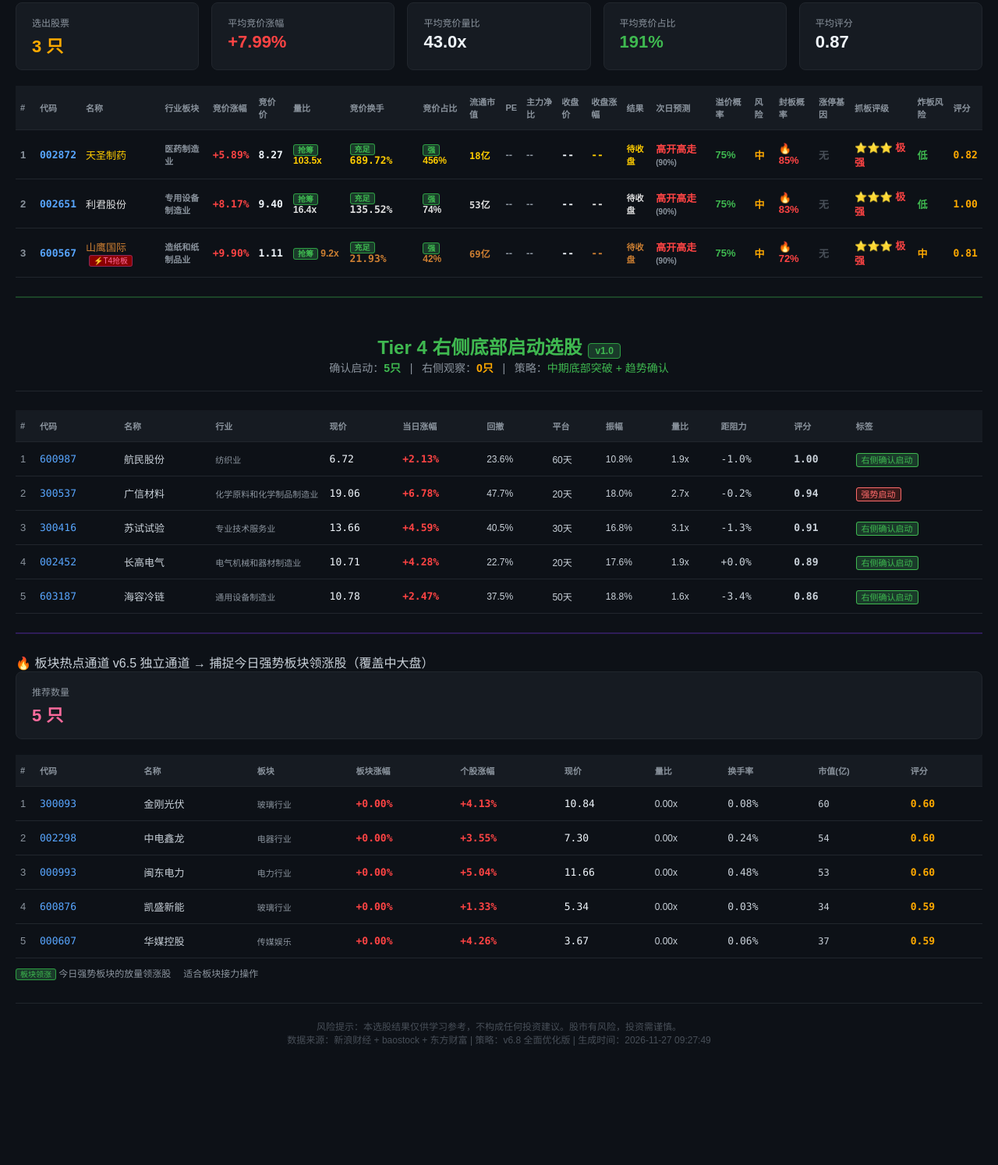
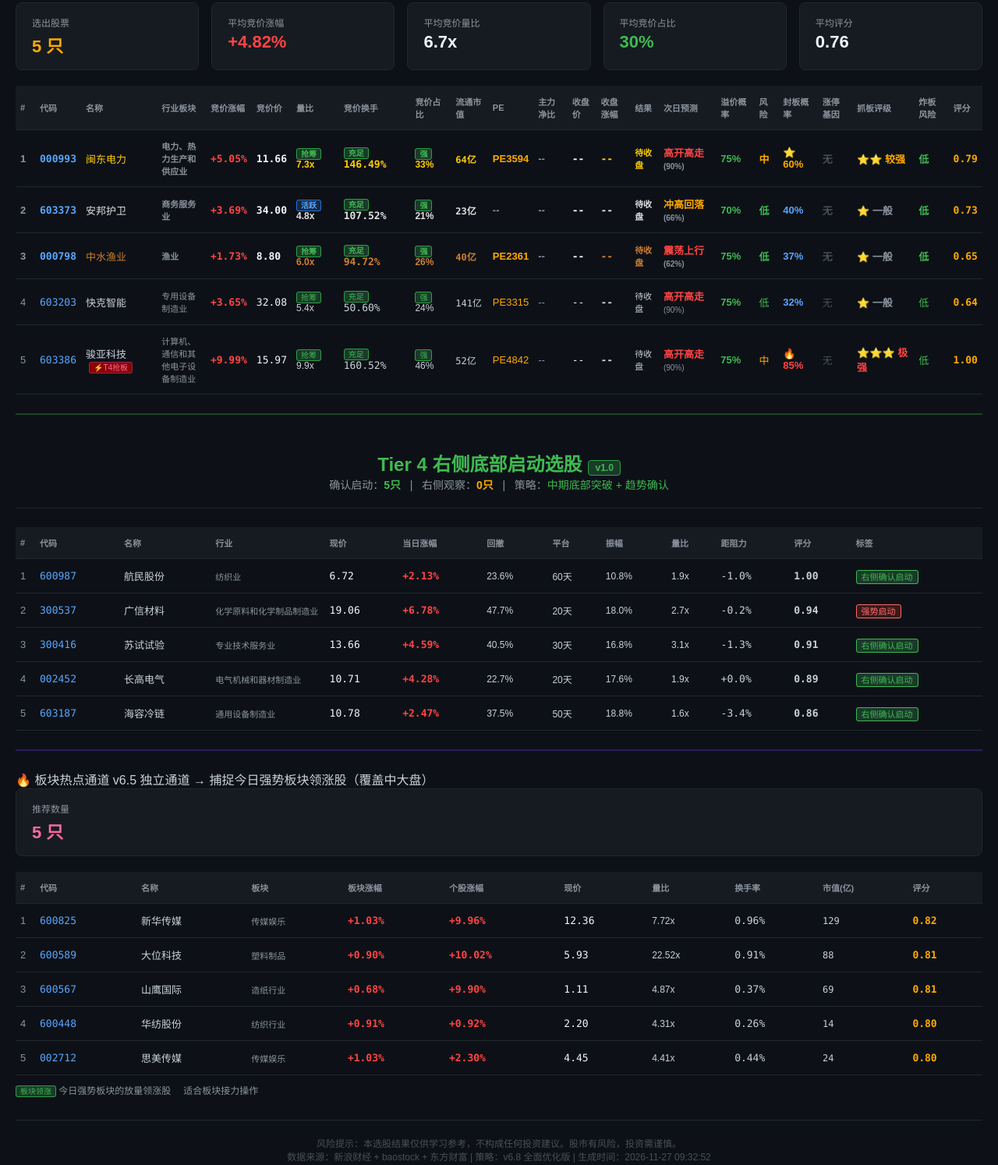
Before and after one commit to shujun-jinyan/gupiao-reports, a plain HTML site: page auction.html in a window 1280 px wide. Shown: the part 1106-2600 px from the top of the page at 78% size. Before the commit the page ends 2487 px from the top, so only its background shows below. Drawn offline with Linux system fonts and the light colour scheme.

Commit message:
chore: 自动同步报告 2026-11-27 09:32

```diff
--- a/auction.html
+++ b/auction.html
@@ -75,9 +75,9 @@
     <div class="header">
         <h1>早盘竞价选股结果<span class="badge">v6.8 全面优化版</span><span class="badge" style="background:#2a1a3a;color:#c084fc;border:1px solid #7c3aed;">尾盘v1.1</span></h1>
         <div class="subtitle">
-            选股结果：<span style="color:#ffaa00;font-size:20px;font-weight:bold">3只</span>
+            选股结果：<span style="color:#ffaa00;font-size:20px;font-weight:bold">5只</span>
             &nbsp;&nbsp;|&nbsp;&nbsp;
-            更新时间：<span style="color:#ffaa00;font-weight:bold">11-27 09:27</span>
+            更新时间：<span style="color:#ffaa00;font-weight:bold">11-27 09:32</span>
             &nbsp;&nbsp;|&nbsp;&nbsp;
             模式：<span style="color:#3fb950">早盘抓板预测</span> + <span style="color:#c084fc">尾盘复利选股</span> + <span style="color:#ffaa00">市场情绪感知</span> + <span style="color:#3fb950">待验证</span>
         </div>
@@ -120,7 +120,7 @@
         </p>
         <div class="sector-tags">
             <span style="color:#8b949e;font-size:12px;">今日热门板块：</span>
-            <span class="sector-tag" style="color:#ff4444">玻璃行业 +0.00%</span><span class="sector-tag" style="color:#ff4444">船舶制造 +0.00%</span><span class="sector-tag" style="color:#ff4444">传媒娱乐 +0.00%</span><span class="sector-tag" style="color:#ff4444">电力行业 +0.00%</span><span class="sector-tag" style="color:#ff4444">电器行业 +0.00%</span><span class="sector-tag" style="color:#ff4444">电子器件 +0.00%</span><span class="sector-tag" style="color:#ff4444">电子信息 +0.00%</span><span class="sector-tag" style="color:#ff4444">房地产 +0.00%</span><span class="sector-tag" style="color:#ff4444">发电设备 +0.00%</span><span class="sector-tag" style="color:#ff4444">飞机制造 +0.00%</span>
+            <span class="sector-tag" style="color:#ff4444">传媒娱乐 +1.03%</span><span class="sector-tag" style="color:#ff4444">纺织行业 +0.91%</span><span class="sector-tag" style="color:#ff4444">塑料制品 +0.90%</span><span class="sector-tag" style="color:#ff4444">开发区 +0.69%</span><span class="sector-tag" style="color:#ff4444">造纸行业 +0.68%</span><span class="sector-tag" style="color:#ff4444">机械行业 +0.58%</span><span class="sector-tag" style="color:#ff4444">房地产 +0.57%</span><span class="sector-tag" style="color:#ff4444">玻璃行业 +0.56%</span><span class="sector-tag" style="color:#ff4444">电子器件 +0.54%</span><span class="sector-tag" style="color:#ff4444">电力行业 +0.51%</span>
         </div>
         <div class="legend">
             <span><span class="tag-strong">强/抢筹/涨停</span> 优秀</span>
@@ -150,23 +150,23 @@
     <div class="stats">
         <div class="stat-card">
             <div class="label">选出股票</div>
-            <div class="value" style="color:#ffaa00">3 只</div>
+            <div class="value" style="color:#ffaa00">5 只</div>
         </div>
         <div class="stat-card">
             <div class="label">平均竞价涨幅</div>
-            <div class="value" style="color:#ff4444">+7.99%</div>
+            <div class="value" style="color:#ff4444">+4.82%</div>
         </div>
         <div class="stat-card">
             <div class="label">平均竞价量比</div>
-            <div class="value">43.0x</div>
+            <div class="value">6.7x</div>
         </div>
         <div class="stat-card">
             <div class="label">平均竞价占比</div>
-            <div class="value" style="color:#3fb950">191%</div>
+            <div class="value" style="color:#3fb950">30%</div>
         </div>
         <div class="stat-card">
             <div class="label">平均评分</div>
-            <div class="value">0.87</div>
+            <div class="value">0.76</div>
         </div>
     </div>
 
@@ -186,57 +186,93 @@
             <tbody>
         <tr style="color:#ffcc00;font-weight:bold">
             <td class="seq">1</td>
-            <td class="code">002872</td>
-            <td class="name">天圣制药  </td>
-            <td class="sector-name">医药制造业</td>
-            <td class="chg" style="color:#ff4444">+5.89%</td>
-            <td class="price">8.27</td>
-            <td class="vol"><span class="tag-strong">抢筹</span> 103.5x</td>
-            <td class="turnover"><span class="tag-strong">充足</span> 689.72%</td>
-            <td class="ratio"><span class="tag-strong">强</span> 456%</td>
-            <td class="mv">18亿</td>
+            <td class="code">000993</td>
+            <td class="name">闽东电力  </td>
+            <td class="sector-name">电力、热力生产和供应业</td>
+            <td class="chg" style="color:#ff4444">+5.05%</td>
+            <td class="price">11.66</td>
+            <td class="vol"><span class="tag-strong">抢筹</span> 7.3x</td>
+            <td class="turnover"><span class="tag-strong">充足</span> 146.49%</td>
+            <td class="ratio"><span class="tag-strong">强</span> 33%</td>
+            <td class="mv">64亿</td>
+            <td class="pe"><span style="color:#ffaa00">PE3594</span></td>
+            <td class="mf"><span style="color:#8b949e">--</span></td>
+            <td class="close-price">--</td><td class="close-chg">--</td><td class="result">待收盘</td>
+            <td class="pred"><span style="color:#ff4444;font-weight:bold">高开高走</span> <span style="font-size:10px;color:#8b949e">(90%)</span></td><td class="premium" style="color:#3fb950;font-weight:bold">75%</td><td class="risk" style="color:#ffaa00">中</td>
+            <td class="lu-prob" style="color:#ffaa00;font-weight:bold">⭐ 60%</td><td class="lu-gene"><span style="color:#484f58">无</span></td><td class="lu-rating" style="color:#ffaa00;font-weight:bold">⭐⭐ 较强</td><td class="lu-risk" style="color:#3fb950">低</td>
+            <td class="score" style="color:#ffaa00">0.79</td>
+        </tr>
+        <tr style="color:#e0e0e0;font-weight:bold">
+            <td class="seq">2</td>
+            <td class="code">603373</td>
+            <td class="name">安邦护卫  </td>
+            <td class="sector-name">商务服务业</td>
+            <td class="chg" style="color:#ff4444">+3.69%</td>
+            <td class="price">34.00</td>
+            <td class="vol"><span class="tag-ok">活跃</span> 4.8x</td>
+            <td class="turnover"><span class="tag-strong">充足</span> 107.52%</td>
+            <td class="ratio"><span class="tag-strong">强</span> 21%</td>
+            <td class="mv">23亿</td>
             <td class="pe"><span style="color:#8b949e">--</span></td>
+            <td class="mf"><span style="color:#8b949e">--</span></td>
+            <td class="close-price">--</td><td class="close-chg">--</td><td class="result">待收盘</td>
+            <td class="pred"><span style="color:#ffaa00;font-weight:bold">冲高回落</span> <span style="font-size:10px;color:#8b949e">(66%)</span></td><td class="premium" style="color:#3fb950;font-weight:bold">70%</td><td class="risk" style="color:#3fb950">低</td>
+            <td class="lu-prob" style="color:#58a6ff;font-weight:bold"> 40%</td><td class="lu-gene"><span style="color:#484f58">无</span></td><td class="lu-rating" style="color:#8b949e;font-weight:bold">⭐ 一般</td><td class="lu-risk" style="color:#3fb950">低</td>
+            <td class="score" style="color:#ffaa00">0.73</td>
+        </tr>
+        <tr style="color:#cd7f32;font-weight:bold">
+            <td class="seq">3</td>
+            <td class="code">000798</td>
+            <td class="name">中水渔业  </td>
+            <td class="sector-name">渔业</td>
+            <td class="chg" style="color:#ff4444">+1.73%</td>
+            <td class="price">8.80</td>
+            <td class="vol"><span class="tag-strong">抢筹</span> 6.0x</td>
+            <td class="turnover"><span class="tag-strong">充足</span> 94.72%</td>
+            <td class="ratio"><span class="tag-strong">强</span> 26%</td>
+            <td class="mv">40亿</td>
+            <td class="pe"><span style="color:#ffaa00">PE2361</span></td>
+            <td class="mf"><span style="color:#8b949e">--</span></td>
+            <td class="close-price">--</td><td class="close-chg">--</td><td class="result">待收盘</td>
+            <td class="pred"><span style="color:#ff4444;font-weight:bold">震荡上行</span> <span style="font-size:10px;color:#8b949e">(62%)</span></td><td class="premium" style="color:#3fb950;font-weight:bold">75%</td><td class="risk" style="color:#3fb950">低</td>
+            <td class="lu-prob" style="color:#58a6ff;font-weight:bold"> 37%</td><td class="lu-gene"><span style="color:#484f58">无</span></td><td class="lu-rating" style="color:#8b949e;font-weight:bold">⭐ 一般</td><td class="lu-risk" style="color:#3fb950">低</td>
+            <td class="score" style="color:#ffaa00">0.65</td>
+        </tr>
+        <tr >
+            <td class="seq">4</td>
+            <td class="code">603203</td>
+            <td class="name">快克智能  </td>
+            <td class="sector-name">专用设备制造业</td>
+            <td class="chg" style="color:#ff4444">+3.65%</td>
+            <td class="price">32.08</td>
+            <td class="vol"><span class="tag-strong">抢筹</span> 5.4x</td>
+            <td class="turnover"><span class="tag-strong">充足</span> 50.60%</td>
+            <td class="ratio"><span class="tag-strong">强</span> 24%</td>
+            <td class="mv">141亿</td>
+            <td class="pe"><span style="color:#ffaa00">PE3315</span></td>
+            <td class="mf"><span style="color:#8b949e">--</span></td>
+            <td class="close-price">--</td><td class="close-chg">--</td><td class="result">待收盘</td>
+            <td class="pred"><span style="color:#ff4444;font-weight:bold">高开高走</span> <span style="font-size:10px;color:#8b949e">(90%)</span></td><td class="premium" style="color:#3fb950;font-weight:bold">75%</td><td class="risk" style="color:#3fb950">低</td>
+            <td class="lu-prob" style="color:#58a6ff;font-weight:bold"> 32%</td><td class="lu-gene"><span style="color:#484f58">无</span></td><td class="lu-rating" style="color:#8b949e;font-weight:bold">⭐ 一般</td><td class="lu-risk" style="color:#3fb950">低</td>
+            <td class="score" style="color:#ffaa00">0.64</td>
+        </tr>
+        <tr >
+            <td class="seq">5</td>
+            <td class="code">603386</td>
+            <td class="name">骏亚科技 <span class="tag-hot" style="background:#8b0000">⚡T4抢板</span> </td>
+            <td class="sector-name">计算机、通信和其他电子设备制造业</td>
+            <td class="chg" style="color:#ff4444">+9.99%</td>
+            <td class="price">15.97</td>
+            <td class="vol"><span class="tag-strong">抢筹</span> 9.9x</td>
+            <td class="turnover"><span class="tag-strong">充足</span> 160.52%</td>
+            <td class="ratio"><span class="tag-strong">强</span> 46%</td>
+            <td class="mv">52亿</td>
+            <td class="pe"><span style="color:#ffaa00">PE4842</span></td>
             <td class="mf"><span style="color:#8b949e">--</span></td>
             <td class="close-price">--</td><td class="close-chg">--</td><td class="result">待收盘</td>
             <td class="pred"><span style="color:#ff4444;font-weight:bold">高开高走</span> <span style="font-size:10px;color:#8b949e">(90%)</span></td><td class="premium" style="color:#3fb950;font-weight:bold">75%</td><td class="risk" style="color:#ffaa00">中</td>
             <td class="lu-prob" style="color:#ff4444;font-weight:bold">🔥 85%</td><td class="lu-gene"><span style="color:#484f58">无</span></td><td class="lu-rating" style="color:#ff4444;font-weight:bold">⭐⭐⭐ 极强</td><td class="lu-risk" style="color:#3fb950">低</td>
-            <td class="score" style="color:#ffaa00">0.82</td>
-        </tr>
-        <tr style="color:#e0e0e0;font-weight:bold">
-            <td class="seq">2</td>
-            <td class="code">002651</td>
-            <td class="name">利君股份  </td>
-            <td class="sector-name">专用设备制造业</td>
-            <td class="chg" style="color:#ff4444">+8.17%</td>
-            <td class="price">9.40</td>
-            <td class="vol"><span class="tag-strong">抢筹</span> 16.4x</td>
-            <td class="turnover"><span class="tag-strong">充足</span> 135.52%</td>
-            <td class="ratio"><span class="tag-strong">强</span> 74%</td>
-            <td class="mv">53亿</td>
-            <td class="pe"><span style="color:#8b949e">--</span></td>
-            <td class="mf"><span style="color:#8b949e">--</span></td>
-            <td class="close-price">--</td><td class="close-chg">--</td><td class="result">待收盘</td>
-            <td class="pred"><span style="color:#ff4444;font-weight:bold">高开高走</span> <span style="font-size:10px;color:#8b949e">(90%)</span></td><td class="premium" style="color:#3fb950;font-weight:bold">75%</td><td class="risk" style="color:#ffaa00">中</td>
-            <td class="lu-prob" style="color:#ff4444;font-weight:bold">🔥 83%</td><td class="lu-gene"><span style="color:#484f58">无</span></td><td class="lu-rating" style="color:#ff4444;font-weight:bold">⭐⭐⭐ 极强</td><td class="lu-risk" style="color:#3fb950">低</td>
             <td class="score" style="color:#ffaa00">1.00</td>
-        </tr>
-        <tr style="color:#cd7f32;font-weight:bold">
-            <td class="seq">3</td>
-            <td class="code">600567</td>
-            <td class="name">山鹰国际 <span class="tag-hot" style="background:#8b0000">⚡T4抢板</span> </td>
-            <td class="sector-name">造纸和纸制品业</td>
-            <td class="chg" style="color:#ff4444">+9.90%</td>
-            <td class="price">1.11</td>
-            <td class="vol"><span class="tag-strong">抢筹</span> 9.2x</td>
-            <td class="turnover"><span class="tag-strong">充足</span> 21.93%</td>
-            <td class="ratio"><span class="tag-strong">强</span> 42%</td>
-            <td class="mv">69亿</td>
-            <td class="pe"><span style="color:#8b949e">--</span></td>
-            <td class="mf"><span style="color:#8b949e">--</span></td>
-            <td class="close-price">--</td><td class="close-chg">--</td><td class="result">待收盘</td>
-            <td class="pred"><span style="color:#ff4444;font-weight:bold">高开高走</span> <span style="font-size:10px;color:#8b949e">(90%)</span></td><td class="premium" style="color:#3fb950;font-weight:bold">75%</td><td class="risk" style="color:#ffaa00">中</td>
-            <td class="lu-prob" style="color:#ff4444;font-weight:bold">🔥 72%</td><td class="lu-gene"><span style="color:#484f58">无</span></td><td class="lu-rating" style="color:#ff4444;font-weight:bold">⭐⭐⭐ 极强</td><td class="lu-risk" style="color:#ffaa00">中</td>
-            <td class="score" style="color:#ffaa00">0.81</td>
         </tr></tbody>
         </table>
     </div>
@@ -368,68 +404,68 @@
             <tbody>
                 <tr>
                     <td class="seq">1</td>
-                    <td class="code">300093</td>
-                    <td class="name">金刚光伏</td>
-                    <td class="sector-name">玻璃行业</td>
-                    <td class="chg" style="color:#ff4444">+0.00%</td>
-                    <td class="chg" style="color:#ff4444">+4.13%</td>
-                    <td class="price">10.84</td>
-                    <td class="vol">0.00x</td>
-                    <td class="turnover">0.08%</td>
-                    <td class="mv">60</td>
-                    <td class="score" style="color:#ffaa00;font-weight:bold">0.60</td>
+                    <td class="code">600825</td>
+                    <td class="name">新华传媒</td>
+                    <td class="sector-name">传媒娱乐</td>
+                    <td class="chg" style="color:#ff4444">+1.03%</td>
+                    <td class="chg" style="color:#ff4444">+9.96%</td>
+                    <td class="price">12.36</td>
+                    <td class="vol">7.72x</td>
+                    <td class="turnover">0.96%</td>
+                    <td class="mv">129</td>
+                    <td class="score" style="color:#ffaa00;font-weight:bold">0.82</td>
                 </tr>
                 <tr>
                     <td class="seq">2</td>
-                    <td class="code">002298</td>
-                    <td class="name">中电鑫龙</td>
-                    <td class="sector-name">电器行业</td>
-                    <td class="chg" style="color:#ff4444">+0.00%</td>
-                    <td class="chg" style="color:#ff4444">+3.55%</td>
-                    <td class="price">7.30</td>
-                    <td class="vol">0.00x</td>
-                    <td class="turnover">0.24%</td>
-                    <td class="mv">54</td>
-                    <td class="score" style="color:#ffaa00;font-weight:bold">0.60</td>
+                    <td class="code">600589</td>
+                    <td class="name">大位科技</td>
+                    <td class="sector-name">塑料制品</td>
+                    <td class="chg" style="color:#ff4444">+0.90%</td>
+                    <td class="chg" style="color:#ff4444">+10.02%</td>
+                    <td class="price">5.93</td>
+                    <td class="vol">22.52x</td>
+                    <td class="turnover">0.91%</td>
+                    <td class="mv">88</td>
+                    <td class="score" style="color:#ffaa00;font-weight:bold">0.81</td>
                 </tr>
                 <tr>
                     <td class="seq">3</td>
-                    <td class="code">000993</td>
-                    <td class="name">闽东电力</td>
-                    <td class="sector-name">电力行业</td>
-                    <td class="chg" style="color:#ff4444">+0.00%</td>
-                    <td class="chg" style="color:#ff4444">+5.04%</td>
-                    <td class="price">11.66</td>
-                    <td class="vol">0.00x</td>
-                    <td class="turnover">0.48%</td>
-                    <td class="mv">53</td>
-                    <td class="score" style="color:#ffaa00;font-weight:bold">0.60</td>
+                    <td class="code">600567</td>
+                    <td class="name">山鹰国际</td>
+                    <td class="sector-name">造纸行业</td>
+                    <td class="chg" style="color:#ff4444">+0.68%</td>
+                    <td class="chg" style="color:#ff4444">+9.90%</td>
+                    <td class="price">1.11</td>
+                    <td class="vol">4.87x</td>
+                    <td class="turnover">0.37%</td>
+                    <td class="mv">69</td>
+                    <td class="score" style="color:#ffaa00;font-weight:bold">0.81</td>
                 </tr>
                 <tr>
                     <td class="seq">4</td>
-                    <td class="code">600876</td>
-                    <td class="name">凯盛新能</td>
-                    <td class="sector-name">玻璃行业</td>
-                    <td class="chg" style="color:#ff4444">+0.00%</td>
-                    <td class="chg" style="color:#ff4444">+1.33%</td>
-                    <td class="price">5.34</td>
-                    <td class="vol">0.00x</td>
-                    <td class="turnover">0.03%</td>
-                    <td class="mv">34</td>
-                    <td class="score" style="color:#ffaa00;font-weight:bold">0.59</td>
+                    <td class="code">600448</td>
+                    <td class="name">华纺股份</td>
+                    <td class="sector-name">纺织行业</td>
+                    <td class="chg" style="color:#ff4444">+0.91%</td>
+                    <td class="chg" style="color:#ff4444">+0.92%</td>
+                    <td class="price">2.20</td>
+                    <td class="vol">4.31x</td>
+                    <td class="turnover">0.26%</td>
+                    <td class="mv">14</td>
+                    <td class="score" style="color:#ffaa00;font-weight:bold">0.80</td>
                 </tr>
                 <tr>
                     <td class="seq">5</td>
-                    <td class="code">000607</td>
-                    <td class="name">华媒控股</td>
+                    <td class="code">002712</td>
+                    <td class="name">思美传媒</td>
                     <td class="sector-name">传媒娱乐</td>
-                    <td class="chg" style="color:#ff4444">+0.00%</td>
-                    <td class="chg" style="color:#ff4444">+4.26%</td>
-                    <td class="price">3.67</td>
-                    <td class="vol">0.00x</td>
-                    <td class="turnover">0.06%</td>
-                    <td class="mv">37</td>
-                    <td class="score" style="color:#ffaa00;font-weight:bold">0.59</td>
+                    <td class="chg" style="color:#ff4444">+1.03%</td>
+                    <td class="chg" style="color:#ff4444">+2.30%</td>
+                    <td class="price">4.45</td>
+                    <td class="vol">4.41x</td>
+                    <td class="turnover">0.44%</td>
+                    <td class="mv">24</td>
+                    <td class="score" style="color:#ffaa00;font-weight:bold">0.80</td>
                 </tr>
             </tbody>
         </table>
@@ -442,7 +478,7 @@
 
     <div class="footer">
         <p>风险提示：本选股结果仅供学习参考，不构成任何投资建议。股市有风险，投资需谨慎。</p>
-        <p>数据来源：新浪财经 + baostock + 东方财富 | 策略：v6.8 全面优化版 | 生成时间：2026-11-27 09:27:49</p>
+        <p>数据来源：新浪财经 + baostock + 东方财富 | 策略：v6.8 全面优化版 | 生成时间：2026-11-27 09:32:52</p>
     </div>
 </div>
 </body>
--- a/index.html
+++ b/index.html
@@ -137,7 +137,7 @@ tbody tr:hover { background:#1a1f2e; }
 <div id="toast"></div>
 
 <!-- 云端静态数据（发布时注入：当日竞价选股 + 站点信息） -->
-<script id="boot-data" type="application/json">{"site": "https://jjungp.top/", "generated": "2026-11-27 09:27", "picks": [{"code": "002872", "tcode": "sz002872", "name": "天圣制药", "auction_chg": 5.889884763124198, "score": 0.8157174067621454, "industry": "医药制造业"}, {"code": "002651", "tcode": "sz002651", "name": "利君股份", "auction_chg": 8.170310701956286, "score": 1.0, "industry": "专用设备制造业"}, {"code": "600567", "tcode": "sh600567", "name": "山鹰国际", "auction_chg": 9.90099009900991, "score": 0.805009567131189, "industry": "造纸和纸制品业"}]}</script>
+<script id="boot-data" type="application/json">{"site": "https://jjungp.top/", "generated": "2026-11-27 09:32", "picks": [{"code": "000993", "tcode": "sz000993", "name": "闽东电力", "auction_chg": 5.04504504504506, "score": 0.7851862934230247, "industry": "电力、热力生产和供应业"}, {"code": "603373", "tcode": "sh603373", "name": "安邦护卫", "auction_chg": 3.6901494358035913, "score": 0.7282973924912439, "industry": "商务服务业"}, {"code": "000798", "tcode": "sz000798", "name": "中水渔业", "auction_chg": 1.7341040462427681, "score": 0.6492074916377322, "industry": "渔业"}, {"code": "603203", "tcode": "sh603203", "name": "快克智能", "auction_chg": 3.651050080775442, "score": 0.6370653135408822, "industry": "专用设备制造业"}, {"code": "603386", "tcode": "sh603386", "name": "骏亚科技", "auction_chg": 9.986225895316814, "score": 1.0, "industry": "计算机、通信和其他电子设备制造业"}]}</script>
 
 <script>
 const $ = s => document.querySelector(s);
```
